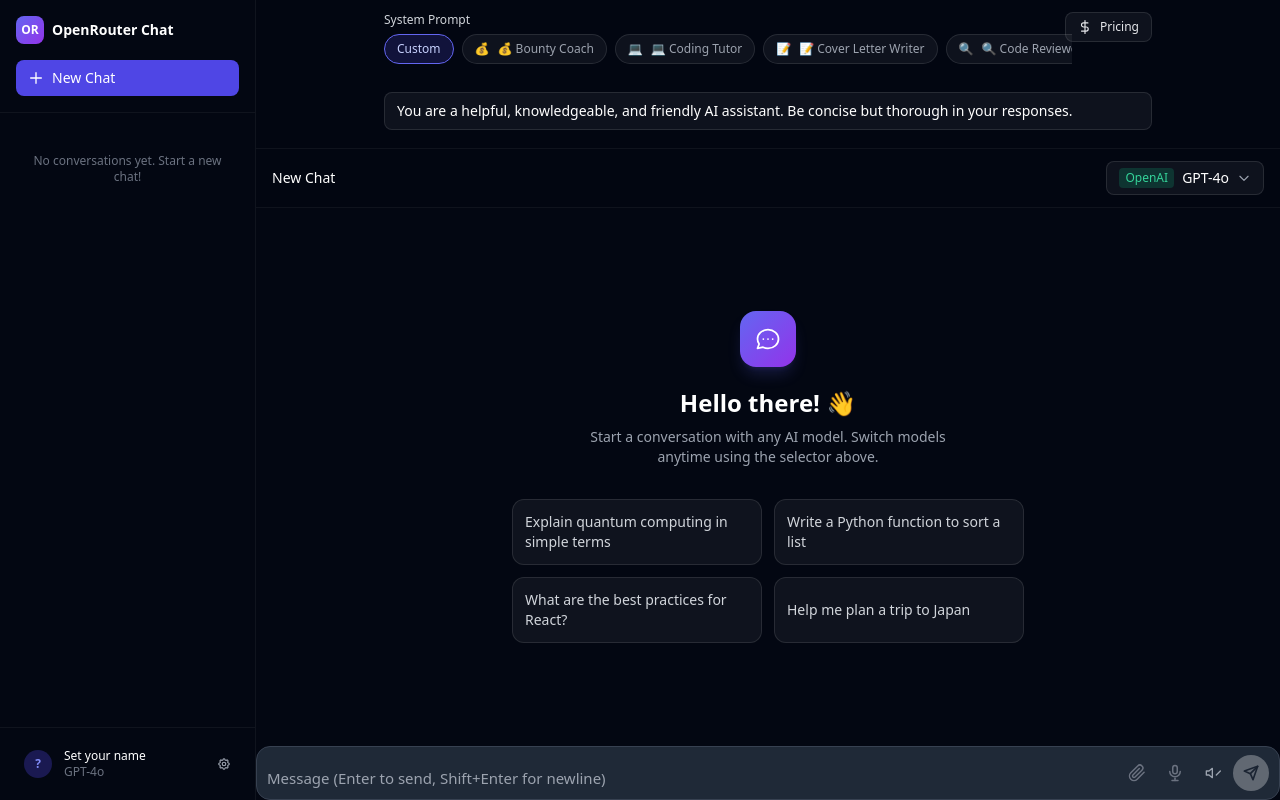
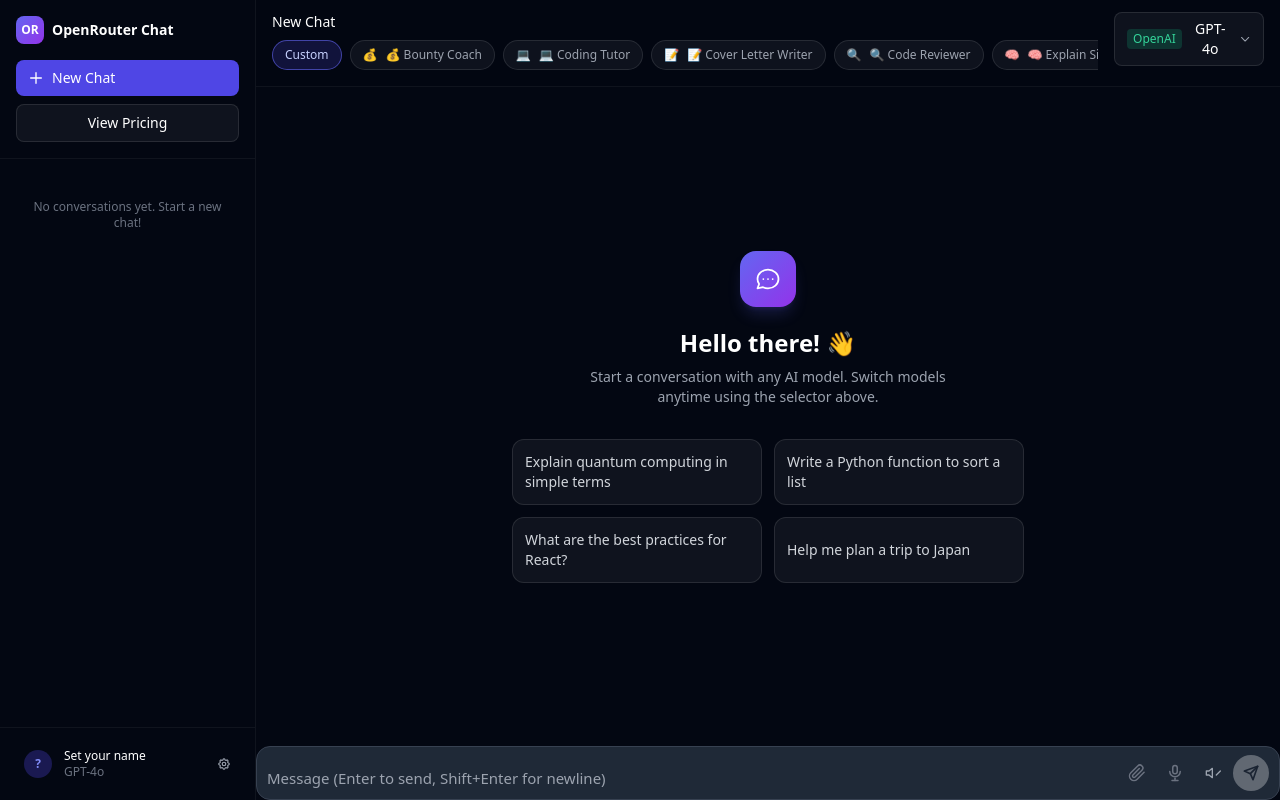
Before and after one commit to Dakshhhh-ctrl/open-router, a Next.js app in the folder apps/web/: page / in a window 1280 px wide. Built offline with nearby package versions, Linux system fonts and the light colour scheme.

Commit message:
TEMPLATES

```diff
--- a/apps/web/app/components/ChatArea.tsx
+++ b/apps/web/app/components/ChatArea.tsx
@@ -5,6 +5,7 @@
 import { MessageBubble } from "./MessageBubble";
 import { VoiceChatInput } from "./Voicechatinput";
 import { ModelSelector } from "./ModelSelector";
+import { TemplateBar } from "./TemplateBar";
 
 interface ChatAreaProps {
   conversation: Conversation | null;
@@ -16,6 +17,8 @@
   onStop: () => void;
   onModelChange: (id: string) => void;
   onNewChat: () => void;
+  systemPrompt: string;
+  onChangeSystemPrompt: (prompt: string) => void;
 }
 
 export function ChatArea({
@@ -28,6 +31,8 @@
   onStop,
   onModelChange,
   onNewChat,
+  systemPrompt,
+  onChangeSystemPrompt,
 }: ChatAreaProps) {
   const bottomRef = useRef<HTMLDivElement>(null);
 
@@ -40,7 +45,8 @@
   return (
     <div className="flex-1 flex flex-col h-full overflow-hidden">
       {/* Top bar */}
-      <div className="flex items-center justify-between px-4 py-3 border-b border-white/5 bg-gray-950/80 backdrop-blur-sm flex-shrink-0">
+      <div className="flex items-start justify-between gap-4 px-4 py-3 border-b border-white/5 bg-gray-950/80 backdrop-blur-sm flex-shrink-0">
+        <div className="flex flex-col gap-2 min-w-0">
           <div className="flex items-center gap-3">
             <h1 className="text-sm font-medium text-white truncate max-w-xs">
               {conversation?.title ?? "New Chat"}
@@ -50,6 +56,13 @@
                 {conversation.messages.length} messages
               </span>
             )}
+          </div>
+
+          <TemplateBar
+            systemPrompt={systemPrompt}
+            onChangeSystemPrompt={onChangeSystemPrompt}
+            containerClassName="mt-0"
+          />
         </div>
         <ModelSelector selectedModel={selectedModel} onSelect={onModelChange} />
       </div>
--- a/apps/web/app/components/SettingsModal.tsx
+++ b/apps/web/app/components/SettingsModal.tsx
@@ -13,10 +13,6 @@
 
 export function SettingsModal({ settings, onSave, onClose }: SettingsModalProps) {
   const [draft, setDraft] = useState<UserSettings>({ ...settings });
-
-  const handleSystemPromptChange = (next: string) => {
-    setDraft((prev) => ({ ...prev, systemPrompt: next }));
-  };
 
   const handleSave = () => {
     onSave(draft);
@@ -111,10 +107,18 @@
             <label className="block text-sm font-medium text-gray-300 mb-1.5">
               System Prompt
             </label>
-            <TemplateBar value={draft.systemPrompt} onSelect={handleSystemPromptChange} />
+
+            <TemplateBar
+              systemPrompt={draft.systemPrompt}
+              onChangeSystemPrompt={(prompt) =>
+                setDraft({ ...draft, systemPrompt: prompt })
+              }
+              containerClassName="mt-3"
+            />
+
             <textarea
               value={draft.systemPrompt}
-              onChange={(e) => handleSystemPromptChange(e.target.value)}
+              onChange={(e) => setDraft({ ...draft, systemPrompt: e.target.value })}
               rows={3}
               className="w-full bg-white/5 border border-white/10 rounded-lg px-3 py-2 text-white placeholder-gray-500 text-sm focus:outline-none focus:ring-2 focus:ring-indigo-500 transition-all resize-none"
               placeholder="Customize how the AI behaves..."
--- a/apps/web/app/components/Sidebar.tsx
+++ b/apps/web/app/components/Sidebar.tsx
@@ -1,6 +1,7 @@
 "use client";
 
 import { useState } from "react";
+import Link from "next/link";
 import type { Conversation, UserSettings } from "../lib/types";
 import { AVAILABLE_MODELS } from "../lib/models";
 
@@ -55,6 +56,15 @@
           </svg>
           New Chat
         </button>
+
+        <div className="mt-2">
+          <Link
+            href="/pricing"
+            className="w-full flex items-center justify-center gap-2 px-3 py-2 rounded-lg bg-white/5 hover:bg-white/10 border border-white/10 text-white text-sm font-medium transition-colors"
+          >
+            View Pricing
+          </Link>
+        </div>
       </div>
 
       {/* Conversations */}
--- a/apps/web/app/components/TemplateBar/index.tsx
+++ b/apps/web/app/components/TemplateBar/index.tsx
@@ -3,47 +3,55 @@
 import { useMemo } from "react";
 import { PROMPT_TEMPLATES } from "../../lib/templates";
 
-type TemplateBarProps = {
-  value: string;
-  onSelect: (prompt: string) => void;
-};
+export function TemplateBar({
+  systemPrompt,
+  onChangeSystemPrompt,
+  containerClassName,
+}: {
+  systemPrompt: string;
+  onChangeSystemPrompt: (prompt: string) => void;
+  containerClassName?: string;
+}) {
+  const selectedTemplateId = useMemo(() => {
+    const normalized = systemPrompt.trim();
+    if (!normalized) return "custom";
 
-export function TemplateBar({ value, onSelect }: TemplateBarProps) {
-  const selectedTemplateId = useMemo(() => {
-    const match = PROMPT_TEMPLATES.find((t) => t.prompt === value);
+    const match = PROMPT_TEMPLATES.find((t) => t.prompt.trim() === normalized);
     return match?.id ?? "custom";
-  }, [value]);
+  }, [systemPrompt]);
 
   return (
-    <div className="mb-3">
+    <div className={containerClassName ?? "mt-3"}>
       <div className="flex items-center gap-2 overflow-x-auto pb-1">
         <button
           type="button"
-          onClick={() => onSelect("")}
-          className={`shrink-0 px-3 py-1.5 rounded-full border text-xs font-medium transition-colors ${
+          onClick={() => onChangeSystemPrompt("")}
+          className={`flex-shrink-0 px-3 py-1.5 rounded-full border text-xs font-medium transition-all ${
             selectedTemplateId === "custom"
-              ? "border-indigo-500 bg-indigo-600/20 text-indigo-200"
-              : "border-white/10 bg-white/5 text-gray-400 hover:border-white/20 hover:text-gray-200"
+              ? "border-indigo-500/60 bg-indigo-600/20 text-indigo-200"
+              : "border-white/10 bg-white/5 text-gray-400 hover:text-white hover:border-white/20 hover:bg-white/10"
           }`}
         >
           Custom
         </button>
 
         {PROMPT_TEMPLATES.map((t) => {
-          const selected = selectedTemplateId === t.id;
+          const active = selectedTemplateId === t.id;
           return (
             <button
               key={t.id}
               type="button"
-              onClick={() => onSelect(t.prompt)}
-              className={`shrink-0 px-3 py-1.5 rounded-full border text-xs font-medium transition-colors ${
-                selected
-                  ? "border-indigo-500 bg-indigo-600/20 text-indigo-200"
-                  : "border-white/10 bg-white/5 text-gray-400 hover:border-white/20 hover:text-gray-200"
+              onClick={() => onChangeSystemPrompt(t.prompt)}
+              className={`flex-shrink-0 px-3 py-1.5 rounded-full border text-xs font-medium transition-all ${
+                active
+                  ? "border-indigo-500/60 bg-indigo-600/20 text-indigo-200"
+                  : "border-white/10 bg-white/5 text-gray-400 hover:text-white hover:border-white/20 hover:bg-white/10"
               }`}
               title={t.label}
             >
-              <span className="mr-2">{t.icon}</span>
+              <span aria-hidden="true" className="mr-2">
+                {t.icon}
+              </span>
               {t.label}
             </button>
           );
--- a/apps/web/app/lib/templates.ts
+++ b/apps/web/app/lib/templates.ts
@@ -1,4 +1,12 @@
-export const PROMPT_TEMPLATES = [
+export interface PromptTemplate {
+  id: string;
+  label: string;
+  icon: string;
+  prompt: string;
+}
+
+// Prompt templates used by the System Prompt template bar.
+export const PROMPT_TEMPLATES: PromptTemplate[] = [
   {
     id: "bounty-coach",
     label: "💰 Bounty Coach",
--- a/apps/web/app/page.tsx
+++ b/apps/web/app/page.tsx
@@ -4,8 +4,6 @@
 import { Sidebar } from "./components/Sidebar";
 import { ChatArea } from "./components/ChatArea";
 import { SettingsModal } from "./components/SettingsModal";
-import { TemplateBar } from "./components/TemplateBar";
-import Link from "next/link";
 import { useChat } from "./hooks/useChat";
 import {
   getConversations,
@@ -61,8 +59,12 @@
     document.body.classList.toggle("light", newSettings.theme === "light");
   };
 
-  const handleSystemPromptChange = (next: string) => {
-    handleSaveSettings({ ...settings, systemPrompt: next });
+  const handleChangeSystemPrompt = (nextPrompt: string) => {
+    setSettings((prev) => {
+      const next = { ...prev, systemPrompt: nextPrompt };
+      saveSettings(next);
+      return next;
+    });
   };
 
   const handleDeleteConversation = (id: string) => {
@@ -135,52 +137,12 @@
       )}
 
       {/* Main chat */}
-      <div className="flex-1 flex flex-col min-h-0 overflow-hidden">
-        {/* System Prompt (templates + custom) */}
-        <div className="px-4 py-3 border-b border-white/5 bg-gray-950/80 backdrop-blur-sm flex-shrink-0">
-          <div className="max-w-3xl mx-auto">
-            <div className="relative flex items-start justify-between gap-3">
-              <div className="min-w-0 flex-1 pr-20">
-                <label className="block text-xs font-medium text-gray-300 mb-1.5">
-                  System Prompt
-                </label>
-                <TemplateBar
-                  value={settings.systemPrompt}
-                  onSelect={handleSystemPromptChange}
-                />
-              </div>
-
-              <Link
-                href="/pricing"
-                className="absolute right-0 top-0 inline-flex items-center gap-2 px-3 py-1.5 rounded-lg bg-white/5 hover:bg-white/10 border border-white/10 text-xs text-gray-200 transition-colors"
-                title="View pricing"
-              >
-                <svg className="w-3.5 h-3.5" viewBox="0 0 24 24" fill="none" stroke="currentColor">
-                  <path
-                    strokeLinecap="round"
-                    strokeLinejoin="round"
-                    strokeWidth={2}
-                    d="M12 1v22M17 5H9.5a3.5 3.5 0 000 7H14a3.5 3.5 0 010 7H6"
-                  />
-                </svg>
-                <span className="hidden sm:inline">Pricing</span>
-              </Link>
-            </div>
-
-            <textarea
-              value={settings.systemPrompt}
-              onChange={(e) => handleSystemPromptChange(e.target.value)}
-              rows={2}
-              className="mt-3 w-full bg-white/5 border border-white/10 rounded-lg px-3 py-2 text-white placeholder-gray-500 text-sm focus:outline-none focus:ring-2 focus:ring-indigo-500 transition-all resize-none"
-              placeholder="Customize how the AI behaves..."
-            />
-          </div>
-        </div>
-
       <ChatArea
         conversation={activeConversation}
         selectedModel={selectedModel}
         userName={settings.name}
+        systemPrompt={settings.systemPrompt}
+        onChangeSystemPrompt={handleChangeSystemPrompt}
         isStreaming={isStreaming}
         error={error}
         onSend={sendMessage}
@@ -188,7 +150,6 @@
         onModelChange={setSelectedModel}
         onNewChat={newConversation}
       />
-      </div>
 
       {/* Settings Modal */}
       {showSettings && (
```
Lines whose indentation alone changed are shown as unchanged.
